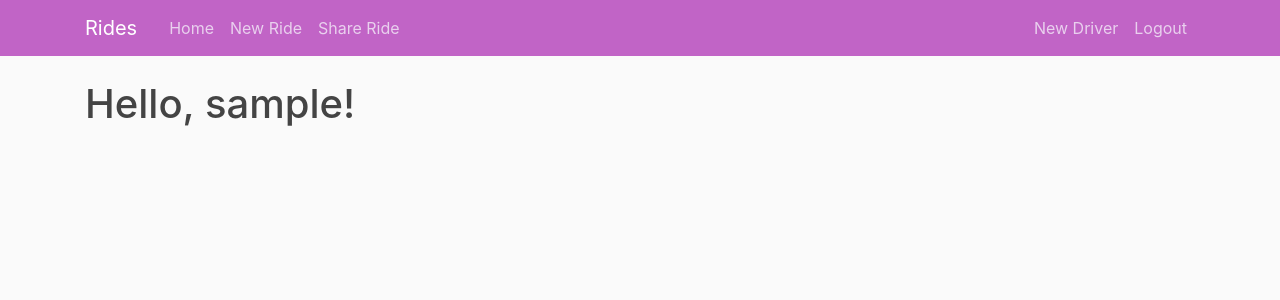
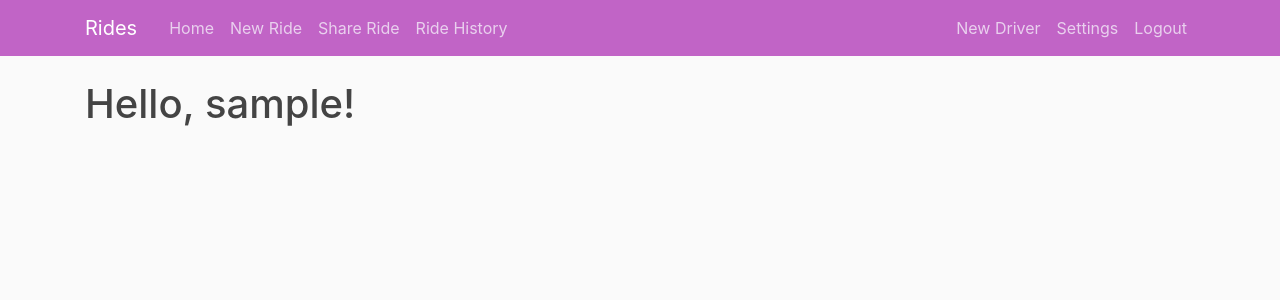
Before and after one commit to QishenWang/Ride-Sharing-Service, a Django app: page /rides/ in a window 1280 px wide. Shown: the top 300 px of the page. Run offline with Django 4.2, Linux system fonts and the light colour scheme; the visitor is signed in with stand-in values (Sample User, id 1); data that the repository does not hold is empty; some libraries are stand-ins or nearby versions.

Commit message:
list styling

```diff
--- a/docker-deploy/web-app/rides/templates/rides/base.html
+++ b/docker-deploy/web-app/rides/templates/rides/base.html
@@ -42,9 +42,11 @@
             <a class="nav-item nav-link" href="{% url 'rides:index' %}">Home</a>
             <a class="nav-item nav-link" href="{% url 'rides:newride' %}">New Ride</a>
             <a class="nav-item nav-link" href="#">Share Ride</a>
+            <a class="nav-item nav-link" href="#">Ride History</a>
             {% else %}
             <a class="nav-item nav-link" href="{% url 'rides:driver' %}">Home</a>
-            <a class="nav-item nav-link" href="#">Drive Ride</a>
+            <a class="nav-item nav-link" href="#">Find Drive</a>
+            <a class="nav-item nav-link" href="#">Drive History</a>
             {% endif %}
 
             {% endif %}
@@ -65,7 +67,7 @@
             {% endif %}
 
             {% endif %}
-
+            <a class="nav-item nav-link" href="#">Settings</a>
             <a class="nav-item nav-link" href="{% url 'rides:logout' %}">Logout</a>
 
             {% else %}
--- a/docker-deploy/web-app/rides/templates/rides/index.html
+++ b/docker-deploy/web-app/rides/templates/rides/index.html
@@ -5,21 +5,21 @@
 <article class="media content-section">
   <div class="media-body">
     <div class="article-metadata">
-          <small class="text-muted">Arrival Time: {{ ride.arrival_time|date:"F d, Y H:i" }}</small>
+      <h3 class="Ride-Title">Arriving {{ ride.arrival_time|date:"F d, Y H:i" }} @ {{ ride.ride_destination }}
+      </h3>
+      {% if not ride.ride_driver %}
+      <small class="text-muted">The order is not confirmed!</small>
+      <small><a class="article-content" href="{% url 'rides:updateride' ride.id %}">Edit your ride</a></small>
+      {% else %}
+      <small class="text-muted">Driver: {{ ride.ride_driver.username }}</small>
+      {% endif %}
     </div>
-        {% if not ride.ride_driver %}
-        <h3><a class="mr-2">The order is not confirmed!</a></h3>
-        </p><a class="mr-2" href="{% url 'rides:updateride' ride.id %}">Edit your ride</a></p>
+    <div><small class="article-content">Vehicle Type: {{ ride.vehicle_type }}</small></div>
+    <div><small class="article-content">Passenger Number: {{ ride.passenger_number }}</small></div>
+    {% if ride.is_sharable %}
+    <div><small class="article-content"> Sharable Ride</small></div>
     {% else %}
-        <h3><a class="mr-2" href="#">Driver: {{ ride.ride_driver.username }}</a></h3>
-        {% endif %}
-        <a class="article-content">Vehicle Type: {{ ride.vehicle_type }}</a>
-        <div><a class="article-content">Destination: {{ ride.ride_destination }}</a></div>
-        <a class="article-content">Passenger Number: {{ ride.passenger_number }}</a>
-        {% if ride.is_sharable %}
-        <p class="article-content"> Sharable Ride</p>
-        {% else %}
-        <p class="article-content"> Non-sharable Ride</p>
+    <div><small class="article-content"> Non-sharable Ride</small></div>
     {% endif %}
   </div>
 </article>
--- a/docker-deploy/web-app/rides/views.py
+++ b/docker-deploy/web-app/rides/views.py
@@ -174,7 +174,6 @@ def complete_ride(request, ride_id):
     if driver_exists and ride_belongs_driver:
         ride.is_complete = True
         ride.save()
-        print(f'!!!!!!!!!!!!Completing ride #{ride_id} !')
     else:
         messages.error(
             request,
--- a/docker-deploy/web-app/static/rides/main.css
+++ b/docker-deploy/web-app/static/rides/main.css
@@ -97,3 +97,8 @@ body {
   .account-heading {
     font-size: 2.5rem;
   }
+
+  .Ride-Title{
+    color: #c164c6;
+    font-size: 25px;
+  }
```
Also changed, not shown: docker-deploy/web-app/rides/templates/rides/driver.html (+10 -9 lines), docker-deploy/web-app/rides/templates/rides/driver_confirmed_ride_detail.html (+8 -8 lines). Lines whose indentation alone changed are shown as unchanged.
